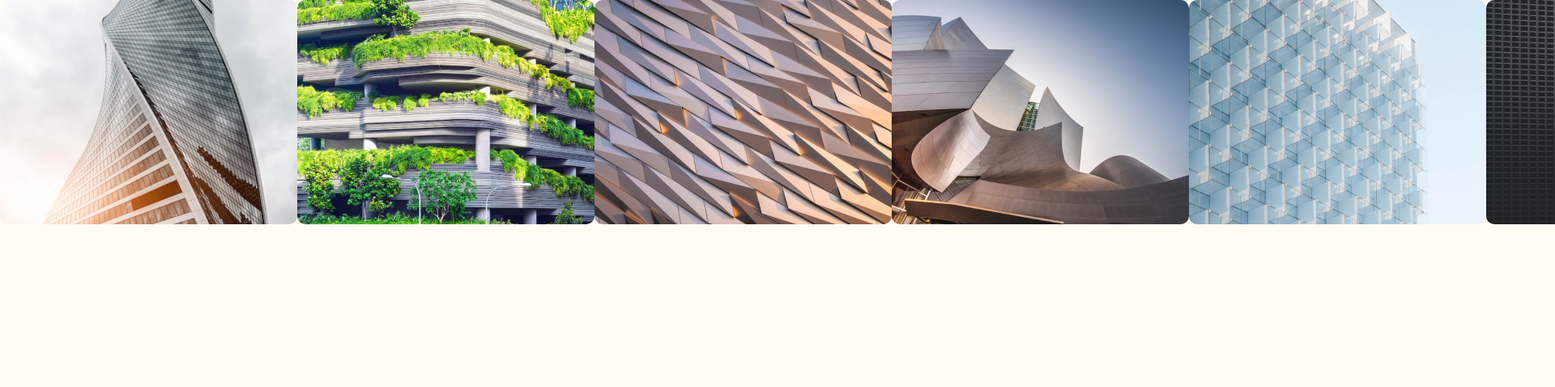
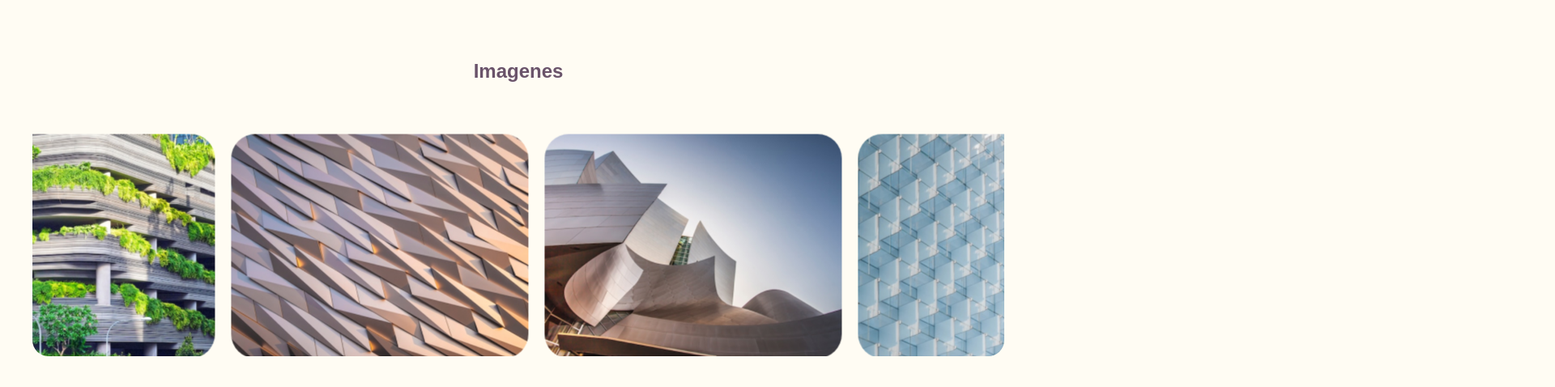
Before and after one commit to LuanHuanca/Slider-component, a React (Vite) app: page / in a window 1280 px wide. Shown: the top 478 px of the page at 81% size, 1920 px wide, since content can reach past the window. Built offline with nearby package versions, Linux system fonts and the light colour scheme.

Commit message:
animation border-radius scroll-infinite-auto

```diff
--- a/index.html
+++ b/index.html
@@ -7,7 +7,9 @@
     <title>Slider Component</title>
   </head>
   <body>
-    <div id="root"></div>
-    <script type="module" src="/src/main.jsx"></script>
+    <center>
+      <div id="root"></div>
+      <script type="module" src="/src/main.jsx"></script>
+    </center>
   </body>
 </html>
--- a/src/App.jsx
+++ b/src/App.jsx
@@ -4,7 +4,7 @@ function App() {
 
   return (
     <div className="App">
-        <ImagesContainer />
+        <center><ImagesContainer /></center>
     </div>
   )
 }
--- a/src/componentes/ImageCard.css
+++ b/src/componentes/ImageCard.css
@@ -1,12 +1,22 @@
 .img-container{
-    height: 277px;
+    height: 300px;
     width: 1160px;
-    border-radius: 10px;
+    border-radius: 15px;
     display: flex;
-    padding-left: -20px;
 }
 .img-container img{
     height: 277px;
     width: 367px;
-    border-radius: 10px;
+    border-radius: 40px;
+    animation: float 2s linear infinite;
+    padding: 10px;
 }
+
+@keyframes float{
+    0%, 100%{
+        transform: translateY(0rem);
+    }
+    50%{
+        transform: translateY(-1.5rem);
+    }
+}
--- a/src/componentes/ImagesContainer.css
+++ b/src/componentes/ImagesContainer.css
@@ -1,10 +1,28 @@
+.slider-container h6{
+    font-size: x-large;
+}
 .slider-container{
     width: 1160px;
-    height: 277px;
+    height: 400px;
     text-align: center;
-    overflow-x: scroll;
+    overflow: hidden;
     padding: 20px;
+    border-radius: 20px;
 }
 .images-container{
     display: flex;
+    animation: scroll 20s linear infinite;
+    -webkit-animation: scroll 20s linear infinite;
+    width: calc(200px * 14);
 }
+
+@keyframes scroll{
+    0%{
+        -webkit-transform:translateX(0) ;
+        transform: translateX(0);
+    }
+    100%{
+        -webkit-transform: translateX(calc(-200px * 7));
+        transform: translateX(calc(-200px * 7));
+    }
+}
--- a/src/componentes/ImagesContainer.jsx
+++ b/src/componentes/ImagesContainer.jsx
@@ -4,8 +4,8 @@ import images from '../assets/images.json'
 import "./ImagesContainer.css"
 export const ImagesContainer = () => {
   return (
-    //<section className="slider-container">
-        //<h6>Imagenes</h6>
+    <section className="slider-container">
+        <h6>Imagenes</h6>
       <div className="images-container">
           {
             images.map((image)=>{
@@ -13,6 +13,6 @@ export const ImagesContainer = () => {
             })
           }
       </div>
-    //</section>
+    </section>
   )
 }
```
